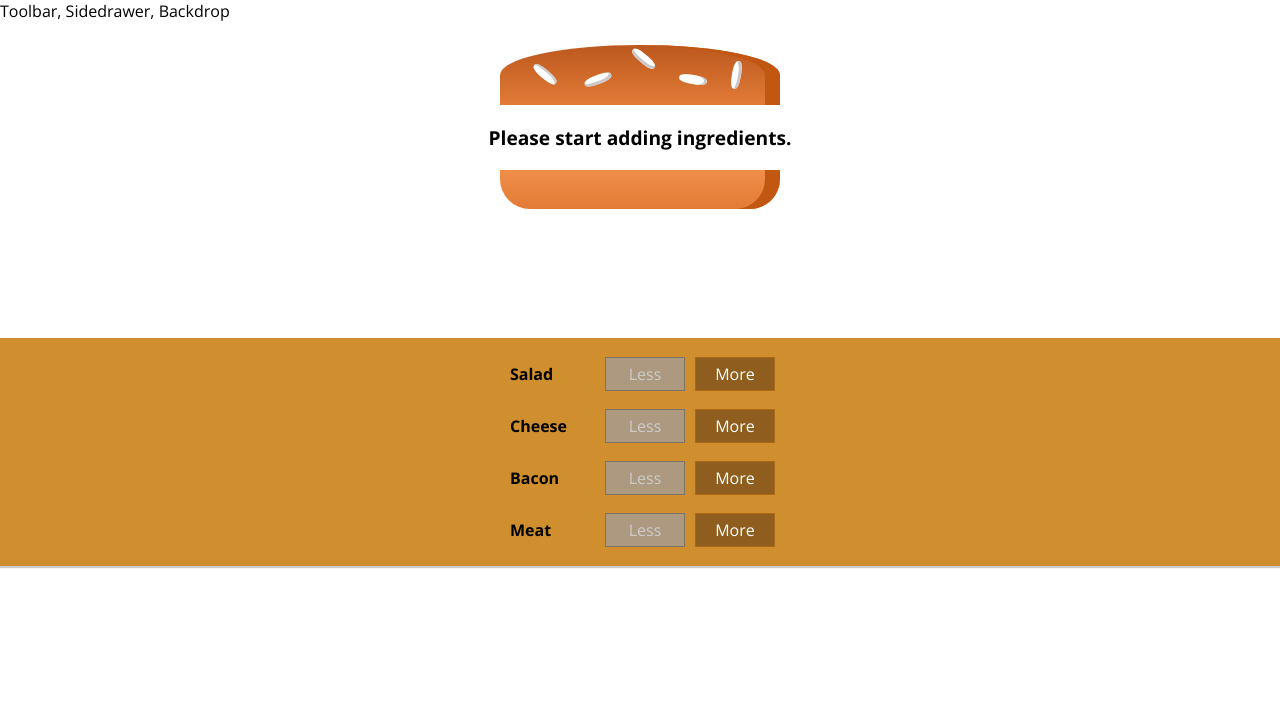
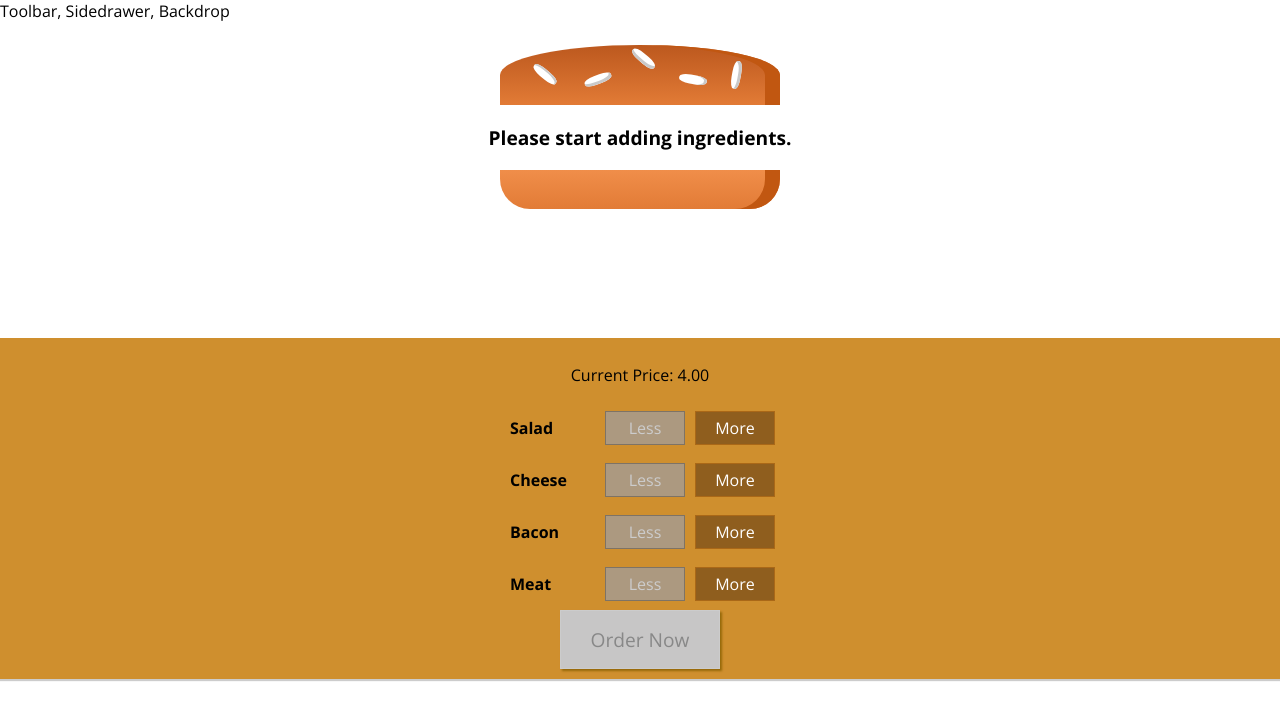
Before and after one commit to fabianlee1211/react-burger-app, a React app: page / in a window 1280 px wide. Shown: the top 720 px of the page. Built offline with nearby package versions, Linux system fonts and the light colour scheme.

Commit message:
Order button

```diff
--- a/src/components/Burger/BuildControls/BuildControls.css
+++ b/src/components/Burger/BuildControls/BuildControls.css
@@ -8,3 +8,44 @@
   margin: auto;
   padding: 10px 0;
 }
+
+.OrderButton {
+  background-color: #DAD735;
+  outline: none;
+  cursor: pointer;
+  border: 1px solid #966909;
+  color: #966909;
+  font-family: inherit;
+  font-size: 1.2em;
+  padding: 15px 30px;
+  box-shadow: 2px 2px 2px #966909;
+}
+
+.OrderButton:hover, .OrderButton:active {
+  background-color: #A0DB41;
+  border: 1px solid #966909;
+  color: #966909;
+}
+
+.OrderButton:disabled {
+  background-color: #C7C6C6;
+  cursor: not-allowed;
+  border: 1px solid #ccc;
+  color: #888888;
+}
+
+.OrderButton:not(:disabled) {
+  animation: enable 0.3s linear;
+}
+
+@keyframes enable {
+  0% {
+      transform: scale(1);
+  }
+  60% {
+      transform: scale(1.1);
+  }
+  100% {
+      transform: scale(1);
+  }
+}
--- a/src/components/Burger/BuildControls/BuildControls.js
+++ b/src/components/Burger/BuildControls/BuildControls.js
@@ -12,6 +12,7 @@
 const BuildControls = (props) =>
   (
     <div className={classes.BuildControls}>
+      <p>Current Price: {props.price.toFixed(2)}</p>
       {controls.map(ctrl => (
         <BuildControl
           key={ctrl.label}
@@ -20,8 +21,8 @@
           removed={() => props.ingredientRemoved(ctrl.type)}
           disabled={props.disabled[ctrl.type]} />
       ))}
+      <button className={classes.OrderButton} disabled={!props.purchasable}>Order Now</button>
     </div>
   );
 
-
 export default BuildControls;
--- a/src/containers/BurgerBuilder/BurgerBuilder.js
+++ b/src/containers/BurgerBuilder/BurgerBuilder.js
@@ -17,7 +17,20 @@
       cheese: 0,
       meat: 0
     },
-    totalPrice: 4
+    totalPrice: 4,
+    purchasable: false
+  }
+
+  updatePurchaseState (ingredients) {
+    // Async process might use wrong state!!!
+    const sum = Object.keys(ingredients)
+      .map(igKey => {
+        return ingredients[igKey]
+      })
+      .reduce((sum, el) => {
+        return sum + el;
+      }, 0);
+      this.setState({purchasable: sum > 0});
   }
 
   addIngredientHandler = (type) => {
@@ -31,6 +44,7 @@
     const oldPrice = this.state.totalPrice;
     const newPrice = oldPrice + priceAddition;
     this.setState({totalPrice: newPrice, ingredients: updatedIngredients});
+    this.updatePurchaseState(updatedIngredients);
   }
 
   removeIngredientHandler = (type) => {
@@ -45,6 +59,7 @@
       const oldPrice = this.state.totalPrice;
       const newPrice = oldPrice - priceAddition;
       this.setState({totalPrice: newPrice, ingredients: updatedIngredients});
+      this.updatePurchaseState(updatedIngredients);
     }
   }
 
@@ -60,8 +75,10 @@
       <React.Fragment>
         <Burger ingredients={this.state.ingredients}/>
         <BuildControls
+          price={this.state.totalPrice}
           ingredientAdded={this.addIngredientHandler}
           ingredientRemoved={this.removeIngredientHandler}
+          purchasable={this.state.purchasable}
           disabled={disabledInfo} />
       </React.Fragment>
     );
```
